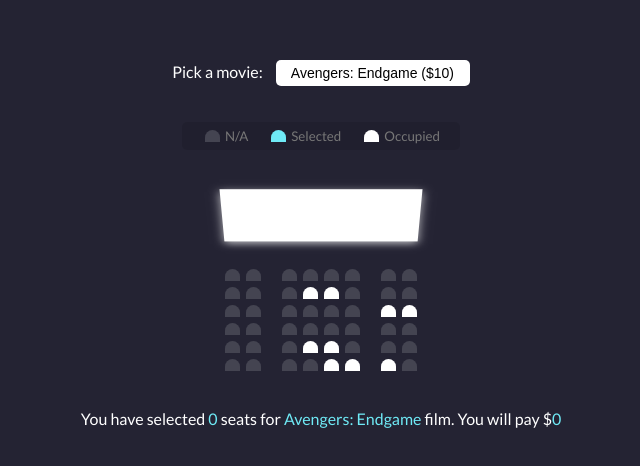
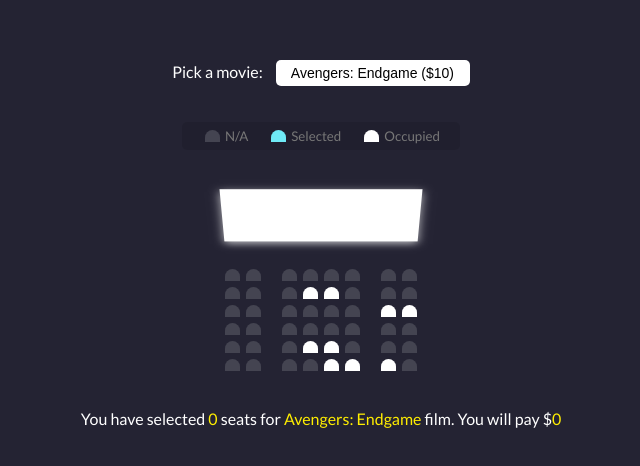
Before and after one commit to Nonslip19/Movie-Seat-Booking, a plain HTML site: page index.html in a window 1280 px wide. Shown: the part 164-630 px from the top of the page, without its empty margins (319-959 px from the left). Drawn offline with Linux system fonts and the light colour scheme.

Commit message:
text color yellow

```diff
--- a/style.css
+++ b/style.css
@@ -111,5 +111,5 @@ p.text {
 }
 
 p.text span {
-  color: #6feaf6;
+  color: #ffee00;
 }
```
